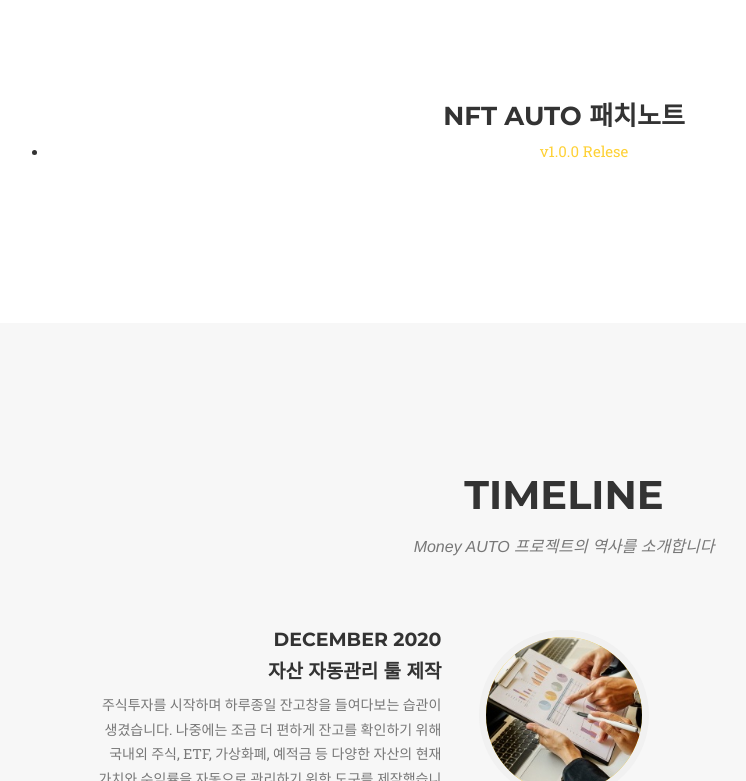
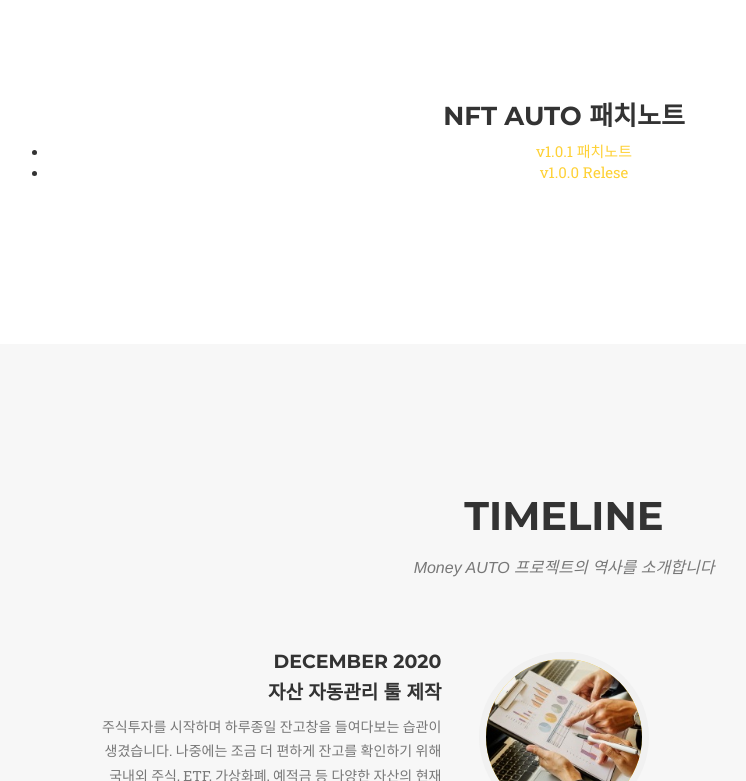
Before and after one commit to needleworm/moneyauto, a Jekyll site: the page built from index.html, in a window 1280 px wide and 900 px high, scrolled down 5693 px, cut to the strip 119-900 px from the top of the window. Shown: the whole strip, without its empty margins (76-822 px from the left). Built offline with Jekyll 4.4.1, drawn with Linux system fonts in a browser that asks for light colours; nearby versions of some CDN libraries; some web fonts are replaced.

Commit message:
Update nftauto.html

```diff
--- a/_includes/nftauto.html
+++ b/_includes/nftauto.html
@@ -27,6 +27,7 @@
                 <iframe width="560" height="315" src="https://www.youtube.com/embed/3F_S1xUhik4" title="YouTube video player" frameborder="0" allow="accelerometer; autoplay; clipboard-write; encrypted-media; gyroscope; picture-in-picture" allowfullscreen></iframe>
                 <h3 id="patchnoteTitle">NFT AUTO 패치노트</h3>
                 <ul>
+                    <li><a href="https://moneyauto.tistory.com/5">v1.0.1 패치노트</a></li>
                     <li><a href="https://moneyauto.tistory.com/5">v1.0.0 Relese</a></li>
                 </ul>
             </div>
```
